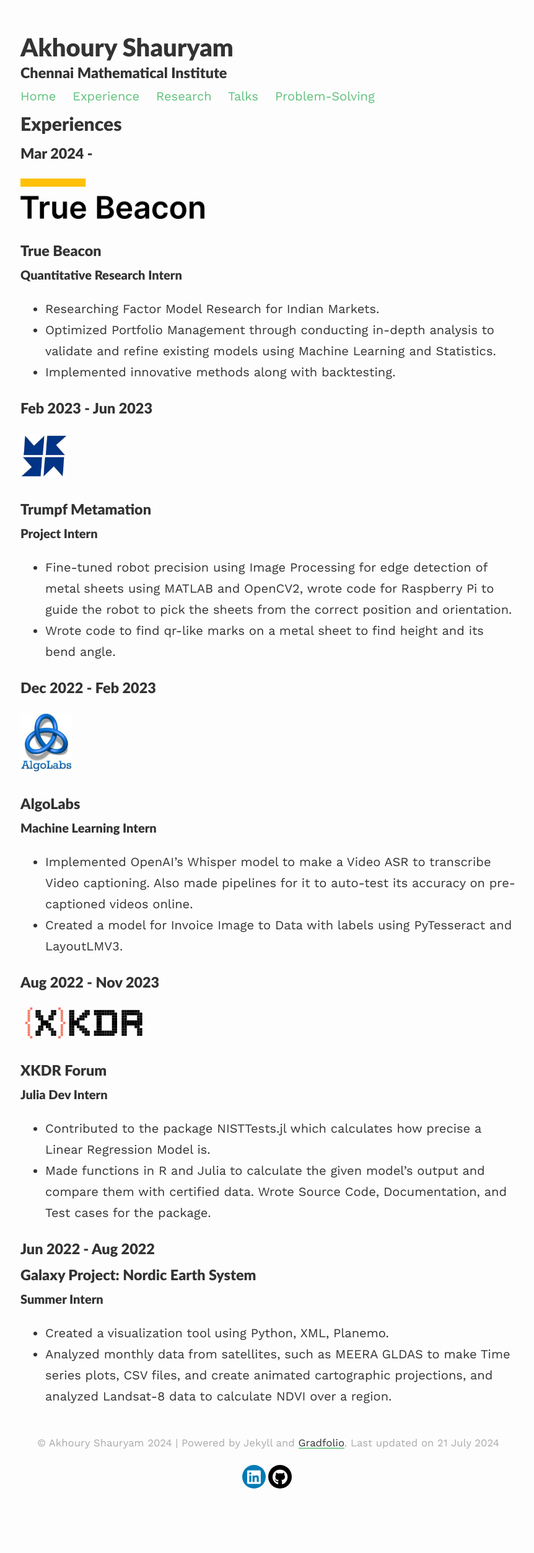
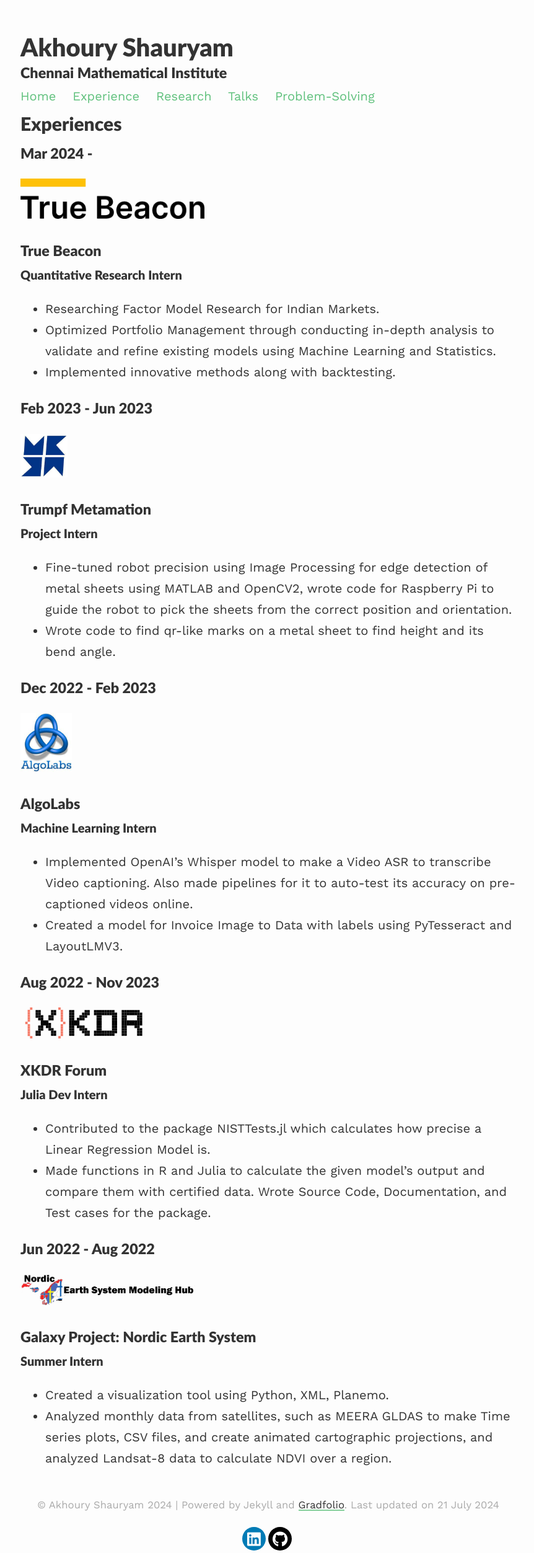
Before and after one commit to Satan-Claws/Satan-Claws.github.io, a Jekyll site: the page built from _pages/Experience.md, in a window 1280 px wide. Shown: the whole page at 62% size, without its empty margins (207-1069 px from the left). Built offline with Jekyll 4.4.1, drawn with Linux system fonts in a browser that asks for light colours; nearby versions of some CDN libraries; before the commit the page ends 2405 px from its top, so only the background shows below that.

Commit message:
Update Experience.md

```diff
--- a/_pages/Experience.md
+++ b/_pages/Experience.md
@@ -47,7 +47,7 @@
 - Made functions in R and Julia to calculate the given model's output and compare them with certified data. Wrote Source Code, Documentation, and Test cases for the package.
 
 ### Jun 2022 - Aug 2022
-
+<img src="/assets/images/nordic.png" height="50">
 ### Galaxy Project: Nordic Earth System
 #### Summer Intern
 
```
